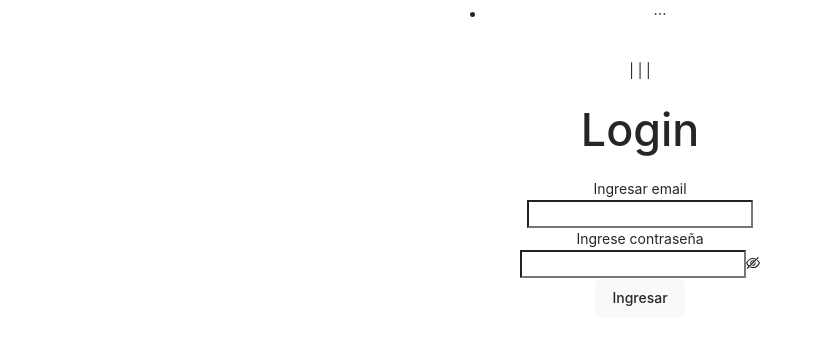
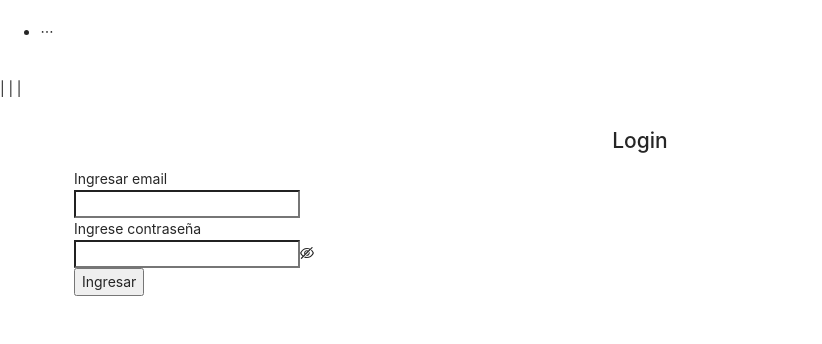
Before and after one commit to Botti13/vue-3-firebase-9-pinia-router-4-auth-firestore, a Vue app: page /login in a window 1280 px wide. Shown: the top 344 px of the page, without its empty margins (0-822 px from the left). Built offline with nearby package versions, Linux system fonts and the light colour scheme.

Commit message:
Proyecto finalizado v2

```diff
--- a/src/main.js
+++ b/src/main.js
@@ -1,5 +1,4 @@
 import { createApp } from 'vue'
-import './style.css'
 import App from './App.vue'
 import router from './router'
 
--- a/src/style.css
+++ /dev/null
@@ -1,90 +0,0 @@
-:root {
-  font-family: Inter, Avenir, Helvetica, Arial, sans-serif;
-  font-size: 16px;
-  line-height: 24px;
-  font-weight: 400;
-
-  color-scheme: light dark;
-  color: rgba(255, 255, 255, 0.87);
-  background-color: #242424;
-
-  font-synthesis: none;
-  text-rendering: optimizeLegibility;
-  -webkit-font-smoothing: antialiased;
-  -moz-osx-font-smoothing: grayscale;
-  -webkit-text-size-adjust: 100%;
-}
-
-a {
-  font-weight: 500;
-  color: #646cff;
-  text-decoration: inherit;
-}
-a:hover {
-  color: #535bf2;
-}
-
-a {
-  font-weight: 500;
-  color: #646cff;
-  text-decoration: inherit;
-}
-a:hover {
-  color: #535bf2;
-}
-
-body {
-  margin: 0;
-  display: flex;
-  place-items: center;
-  min-width: 320px;
-  min-height: 100vh;
-}
-
-h1 {
-  font-size: 3.2em;
-  line-height: 1.1;
-}
-
-button {
-  border-radius: 8px;
-  border: 1px solid transparent;
-  padding: 0.6em 1.2em;
-  font-size: 1em;
-  font-weight: 500;
-  font-family: inherit;
-  background-color: #1a1a1a;
-  cursor: pointer;
-  transition: border-color 0.25s;
-}
-button:hover {
-  border-color: #646cff;
-}
-button:focus,
-button:focus-visible {
-  outline: 4px auto -webkit-focus-ring-color;
-}
-
-.card {
-  padding: 2em;
-}
-
-#app {
-  max-width: 1280px;
-  margin: 0 auto;
-  padding: 2rem;
-  text-align: center;
-}
-
-@media (prefers-color-scheme: light) {
-  :root {
-    color: #213547;
-    background-color: #ffffff;
-  }
-  a:hover {
-    color: #747bff;
-  }
-  button {
-    background-color: #f9f9f9;
-  }
-}
```
